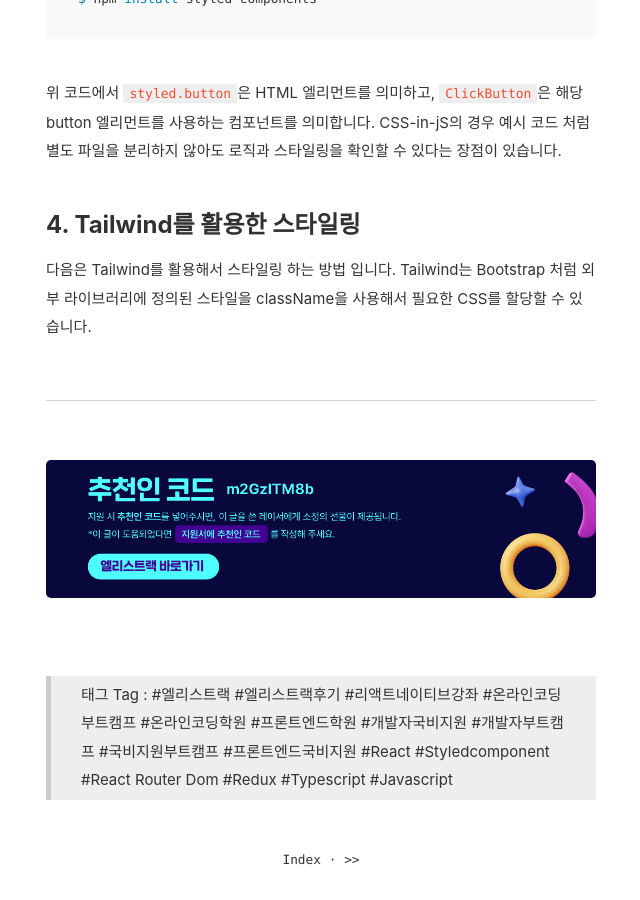
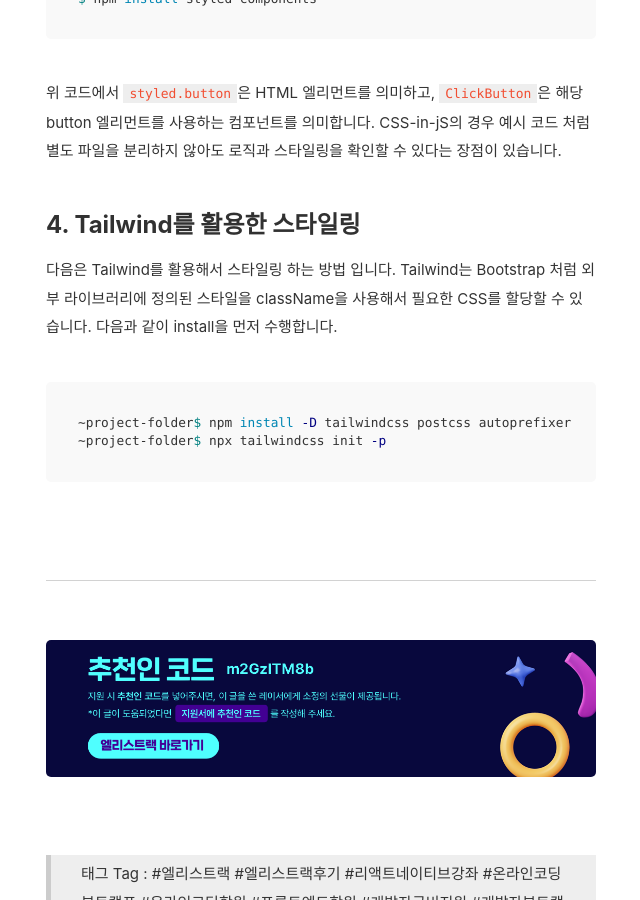
Before and after one commit to Ji-hoon/blog, a Jekyll site: the page built from _posts/2023-11-24-css-styling-in-react.md, in a window 1280 px wide and 900 px high, scrolled down 3495 px. Shown: the whole window, without its empty margins (319-959 px from the left). Built offline with Jekyll 4.4.1, drawn with Linux system fonts in a browser that asks for light colours; comment, search, counter and statistics services are not loaded; some of the changed text lies outside the part shown.

Commit message:
fix : inline css format

````diff
--- a/_posts/2023-11-24-css-styling-in-react.md
+++ b/_posts/2023-11-24-css-styling-in-react.md
@@ -84,7 +84,7 @@ export default function App() {
 
     return(
         <>
-            <button style={{ outline: "none", padding: "4px 12px", borderRadius: 5}}
+            <button style={ { outline: "none", padding: "4px 12px", borderRadius: 5} }
                 className="button" onClick={() => setCount(count+1)}>클릭</button>
             <div>클릭한 횟수 : {count}</div>
         </>
@@ -133,7 +133,12 @@ $ npm install styled-components
 &nbsp;
 ## 4. Tailwind를 활용한 스타일링
 
-다음은 Tailwind를 활용해서 스타일링 하는 방법 입니다. Tailwind는 Bootstrap 처럼 외부 라이브러리에 정의된 스타일을 className을 사용해서 필요한 CSS를 할당할 수 있습니다.
+다음은 Tailwind를 활용해서 스타일링 하는 방법 입니다. Tailwind는 Bootstrap 처럼 외부 라이브러리에 정의된 스타일을 className을 사용해서 필요한 CSS를 할당할 수 있습니다. 다음과 같이 install을 먼저 수행합니다.
+
+```shell
+~project-folder$ npm install -D tailwindcss postcss autoprefixer
+~project-folder$ npx tailwindcss init -p
+```
 
 
 
````
